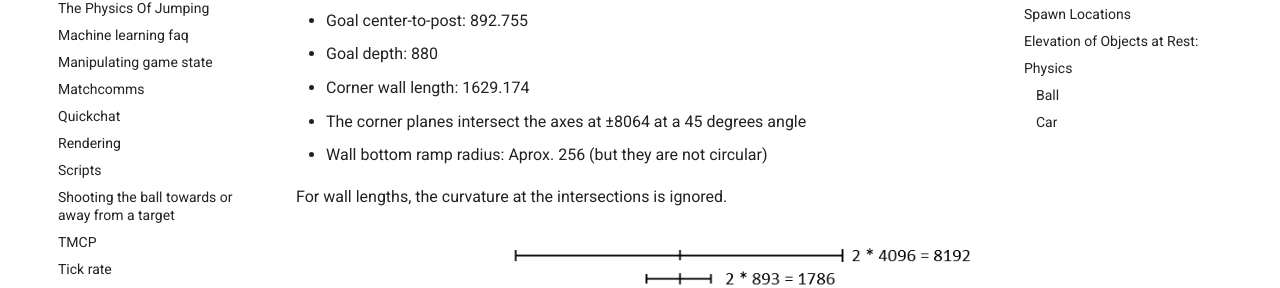
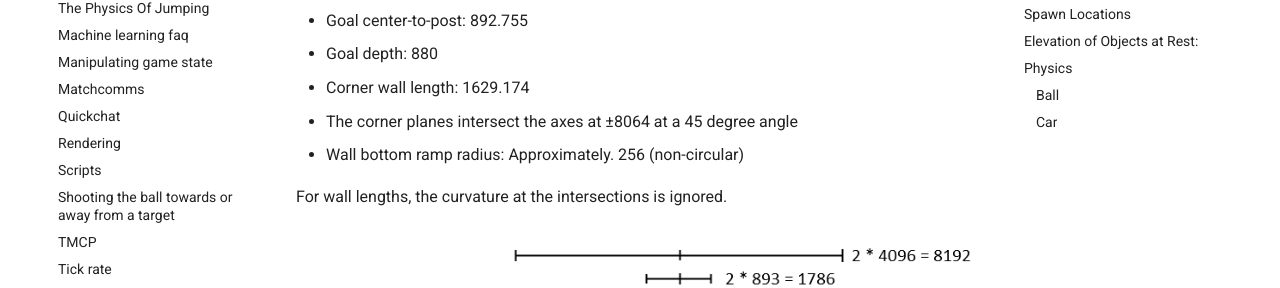
Before and after one commit to RLBot/wiki, an MkDocs documentation site: the page built from docs/v4/botmaking/useful-game-values.md, in a window 1280 px wide and 900 px high, scrolled down 793 px. Shown: the part 148-436 px from the top of the window. Built offline with MkDocs 1.6.1 and Material for MkDocs 9.7.7, drawn with Linux system fonts in a browser that asks for light colours; comment, search, counter and statistics services are not loaded.

Commit message:
Update corner planes and wall ramp radius descriptions
Corrected phrasing and improved clarity in the description of corner planes and wall ramp radius.

```diff
--- a/docs/v4/botmaking/useful-game-values.md
+++ b/docs/v4/botmaking/useful-game-values.md
@@ -30,8 +30,8 @@ Rocket League uses a coordinate system (X, Y, Z), where Z is upwards. Note also
 - Goal center-to-post: 892.755
 - Goal depth: 880
 - Corner wall length: 1629.174
-- The corner planes intersect the axes at ±8064 at a 45 degrees angle
-- Wall bottom ramp radius: Aprox. 256 (but they are not circular)
+- The corner planes intersect the axes at ±8064 at a 45 degree angle
+- Wall bottom ramp radius: Approximately. 256 (non-circular)
 
 For wall lengths, the curvature at the intersections is ignored.
 
```
